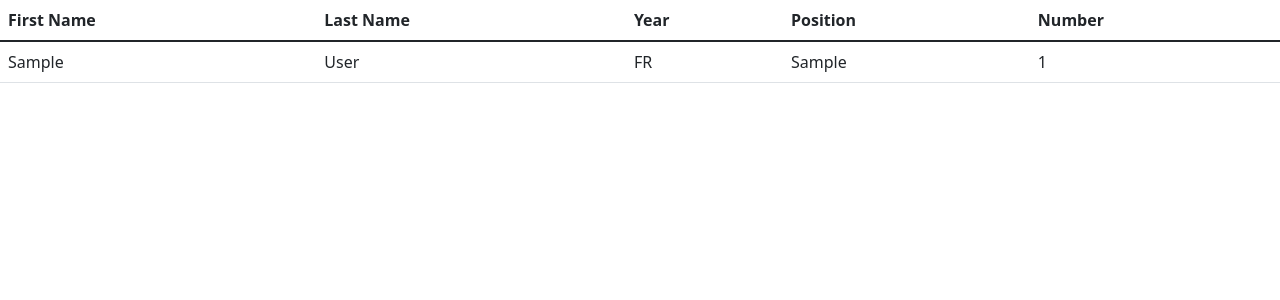
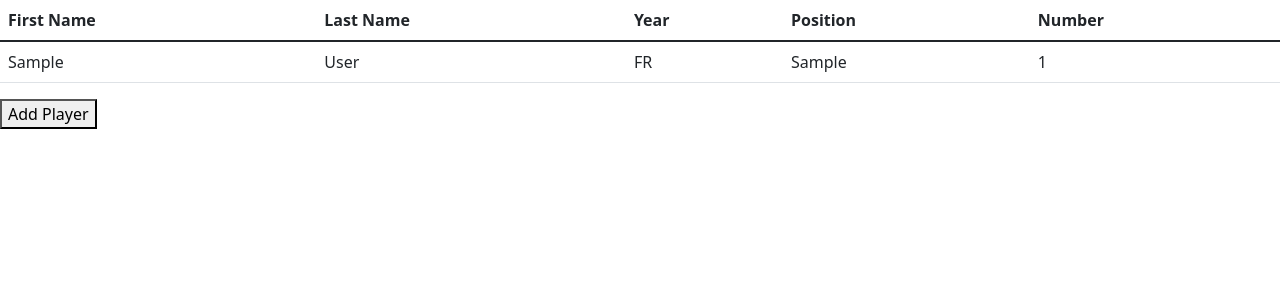
Before and after one commit to AngelinaWalton/403GroupProjectA, a Django app: page /roster/ in a window 1280 px wide. Shown: the part 82-382 px from the top of the page. Run offline with Django 4.2, Linux system fonts and the light colour scheme; tables that the repository leaves empty hold one stand-in row (Sample ...).

Commit message:
Ryan is a genius pt 3

```diff
--- a/templates/byulax/roster.html
+++ b/templates/byulax/roster.html
@@ -22,4 +22,8 @@
         {% endfor %}
     </tbody>
 </table>
+
+<form action="{% url 'addRoster' %}" method="get">
+    <button type="Submit" >Add Player</button>
+</form>
 {% endblock %}
```
